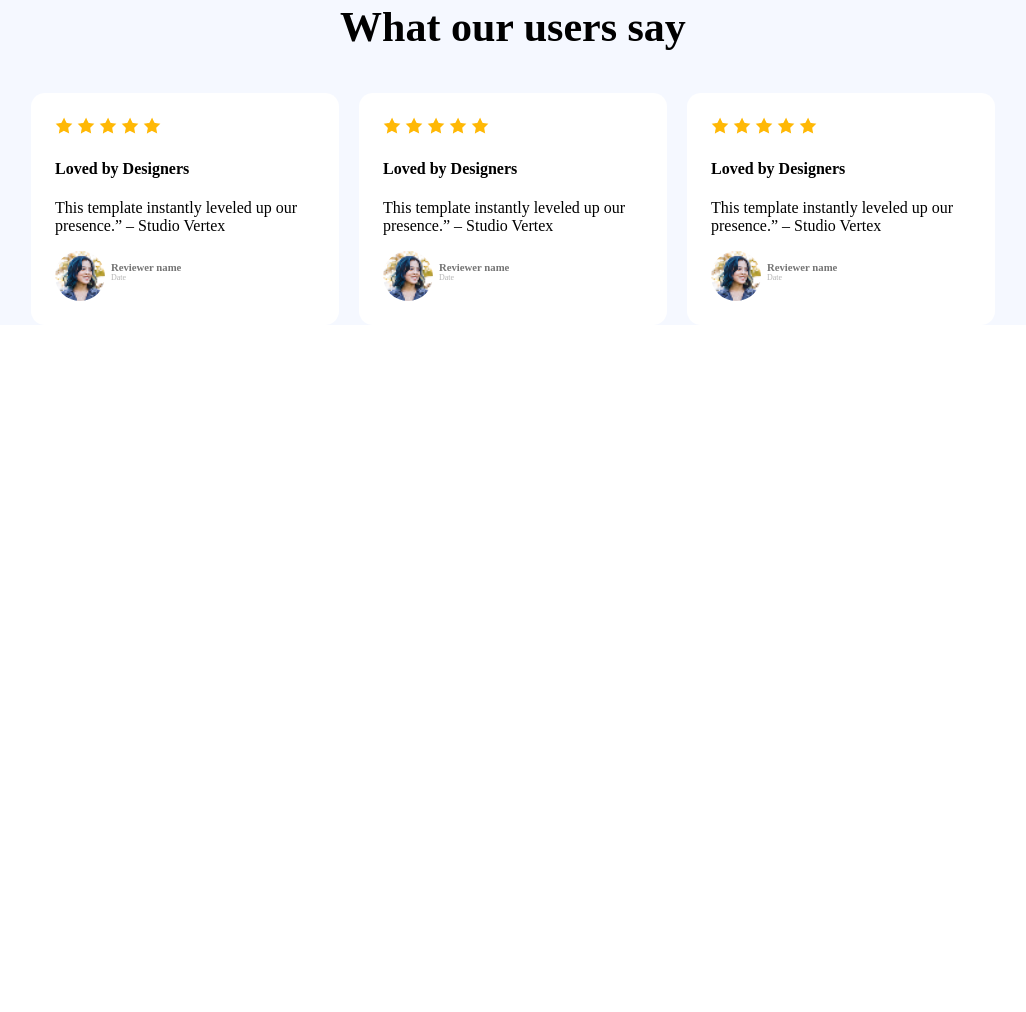
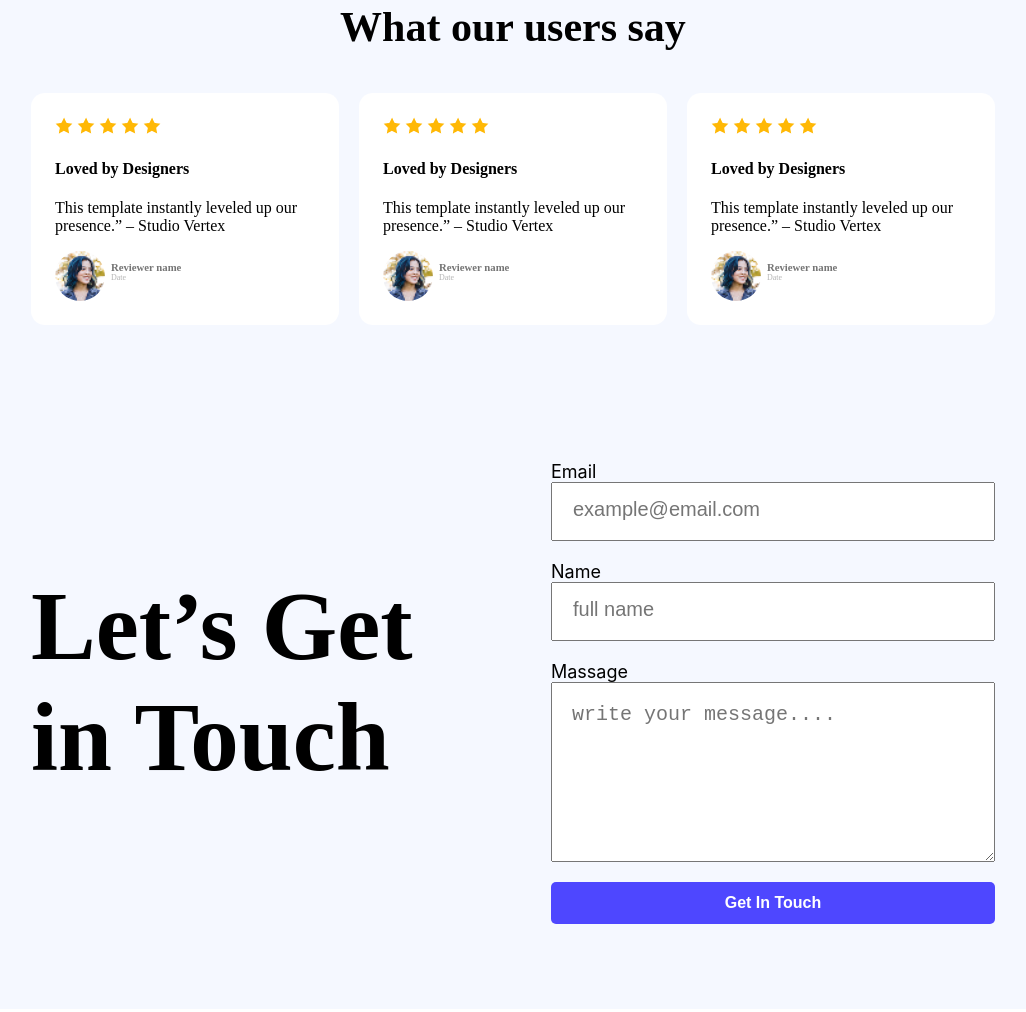
Before and after one commit to TalhaTahmid/my-first-website, a plain HTML site: page index.html in a window 1280 px wide. Shown: the part 1630-2642 px from the top of the page, without its empty margins (118-1144 px from the left). Before the commit the page ends 2071 px from the top, so only its background shows below. Drawn offline with Linux system fonts and the light colour scheme.

Commit message:
btn-primary

```diff
--- a/index.html
+++ b/index.html
@@ -107,3 +107,26 @@
         </div>
     </div>
 </section>
+
+
+
+
+<!-- contact us section -->
+
+
+<div class="contact-container">
+    <div class="contact-heading">
+        <h3 class="contact-title Raleway">Let’s Get in Touch</h3>
+    </div>
+    <div >
+        <form action="" class="contact-form">
+            <label for="email">email</label>
+            <input type="email" name="" id="" placeholder="example@email.com">
+            <label for="">Name</label>
+            <input type="text" name="" id="" placeholder="full name">
+            <label for="">massage</label>
+            <textarea name="" id="" placeholder="write your message...." rows="6"></textarea>
+            <button class="btn-primary">Get in Touch</button>
+        </form>
+    </div>
+</div>
```
